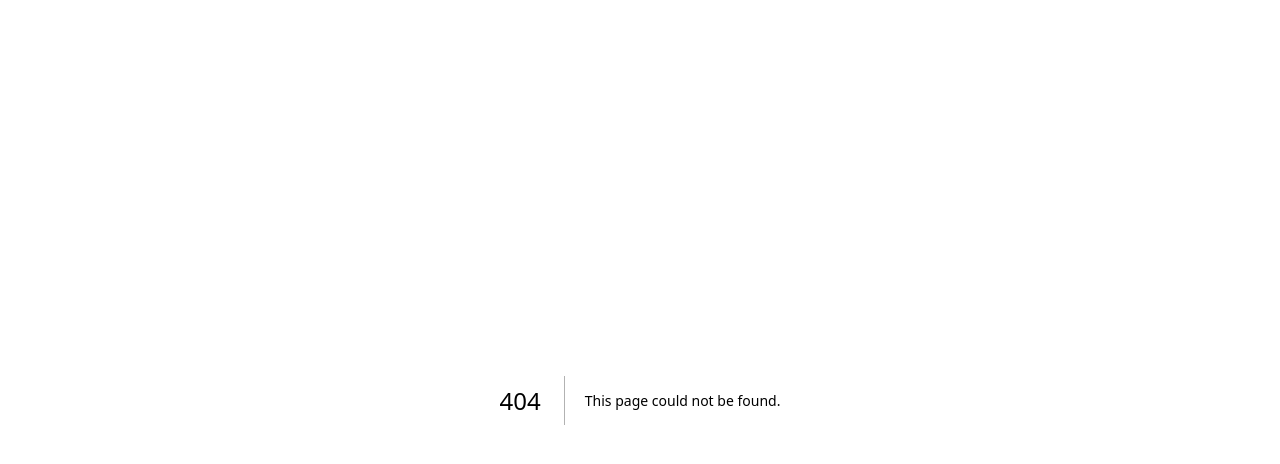
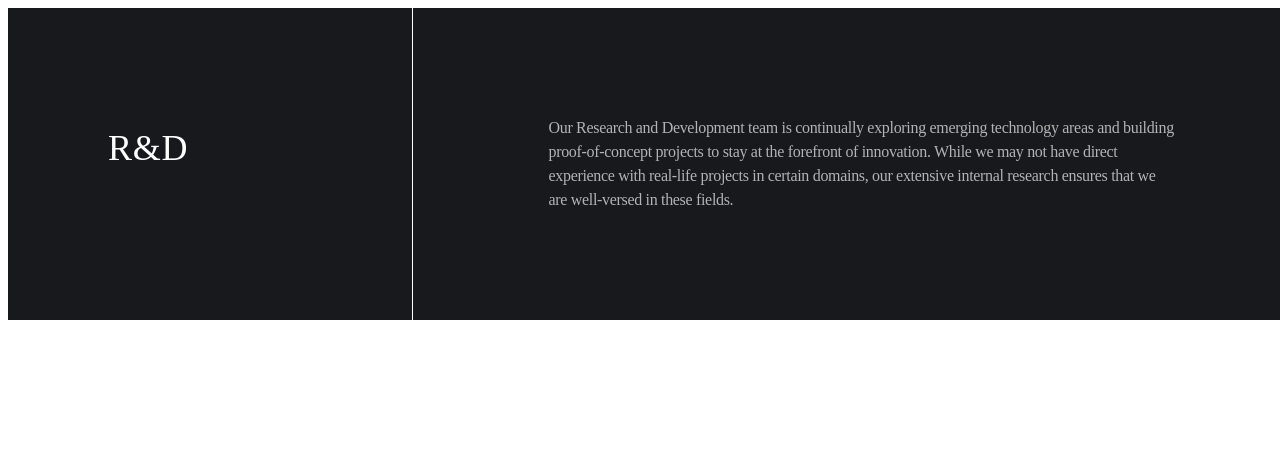
Before and after one commit to dexolacom/dexola_react_cms_UI, a Next.js app: page /RandD/rd in a window 1280 px wide. Before the commit this address had no page. Shown: the top 464 px of the page. Built offline with nearby package versions, Linux system fonts and the light colour scheme.

Commit message:
ADD | begining

```diff
--- a/components/ContactUs/styles.module.css
+++ b/components/ContactUs/styles.module.css
@@ -20,7 +20,7 @@
   color: #ffffff;
   text-shadow: 0px 2px 8px rgba(0, 0, 0, 0.16);
   cursor: pointer;
-  z-index: 2;
+  z-index: 5;
 
   animation: moveBack 8s linear infinite;
 }
--- /dev/null
+++ b/pages/RandD/rd.tsx
@@ -0,0 +1,21 @@
+'use client';
+
+import PageContainer from '../../components/PageContainer/PageWrapper';
+import styles from './contactForm.module.css';
+import styles2 from '../../components/PageContainer/pageContainer.module.css';
+
+const RandD = () => {
+  return (
+    <PageContainer title={'R&D'}>
+      <p className={styles2.contentText}>
+        Our Research and Development team is continually exploring emerging
+        technology areas and building proof-of-concept projects to stay at the
+        forefront of innovation. While we may not have direct experience with
+        real-life projects in certain domains, our extensive internal research
+        ensures that we are well-versed in these fields.
+      </p>
+    </PageContainer>
+  );
+};
+
+export default RandD;
```
Also changed, not shown: pages/RandD/styles.module.css (added).
